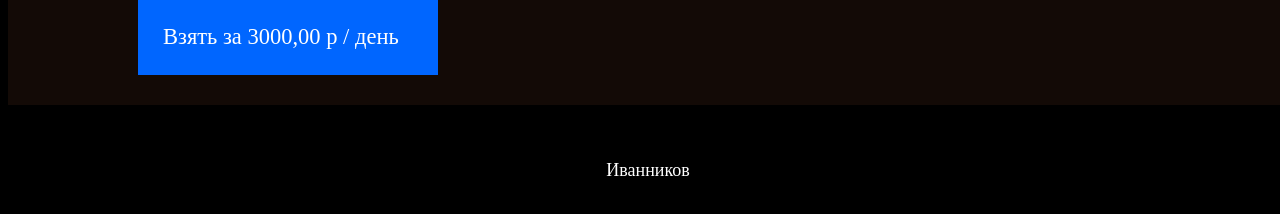
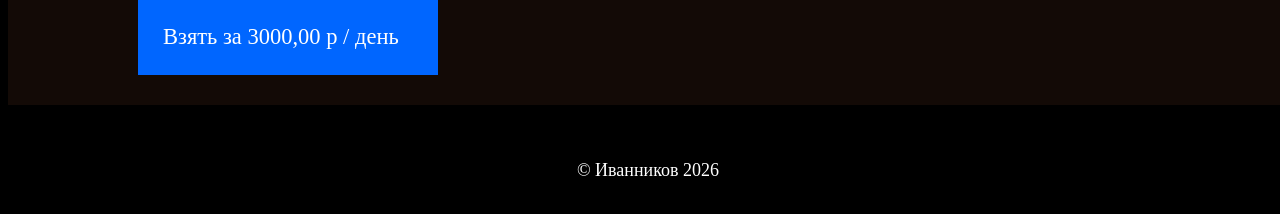
Before and after one commit to Vova-star5/ivannikov_carrent, a Django app: page /cars/1/ in a window 1280 px wide. Shown: the part 691-905 px from the top of the page. Run offline with Django 5.2, Linux system fonts and the light colour scheme; data comes from the database, SQL or seed files in the repository.

Commit message:
footer changed

```diff
--- a/catalog/templates/catalog/base-catalog.html
+++ b/catalog/templates/catalog/base-catalog.html
@@ -47,7 +47,7 @@
 
         </main>
         <footer class="footer">
-            Иванников
+            © Иванников 2026
 
         </footer>
     </div>
```
